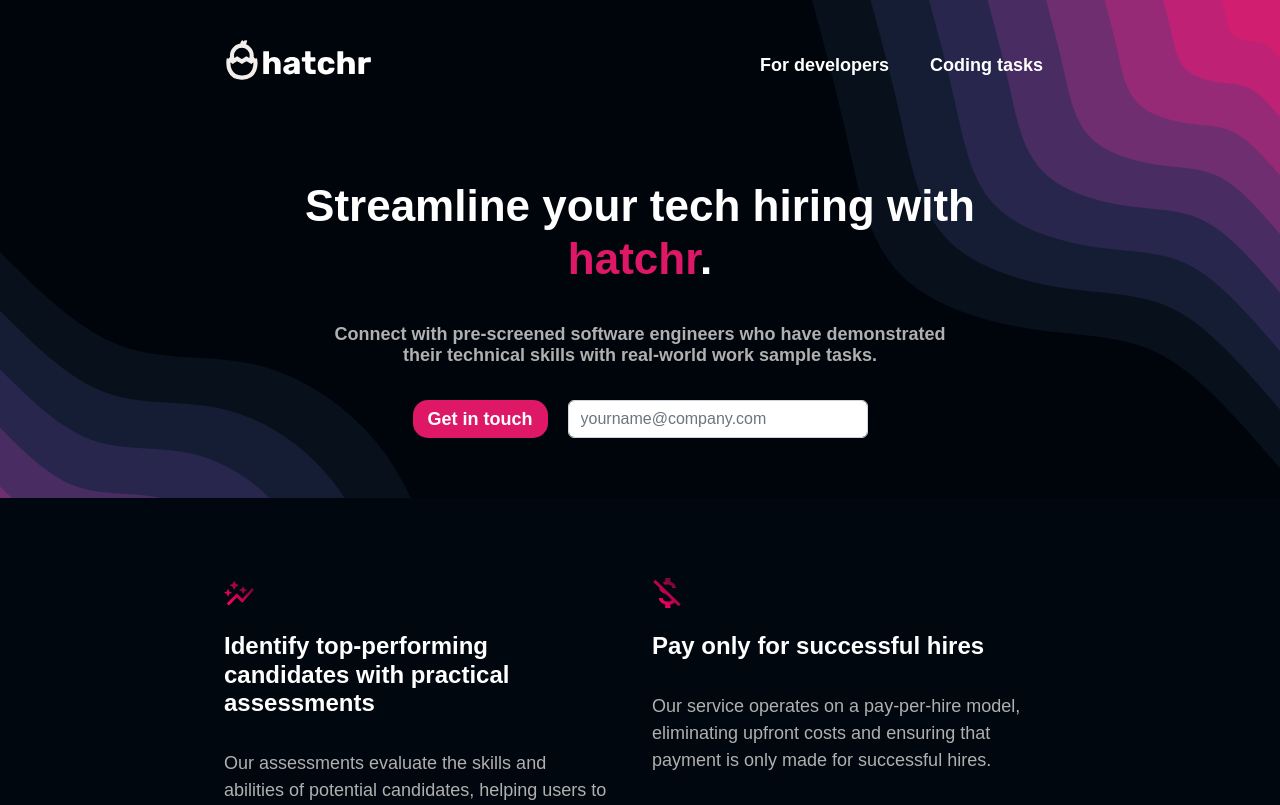
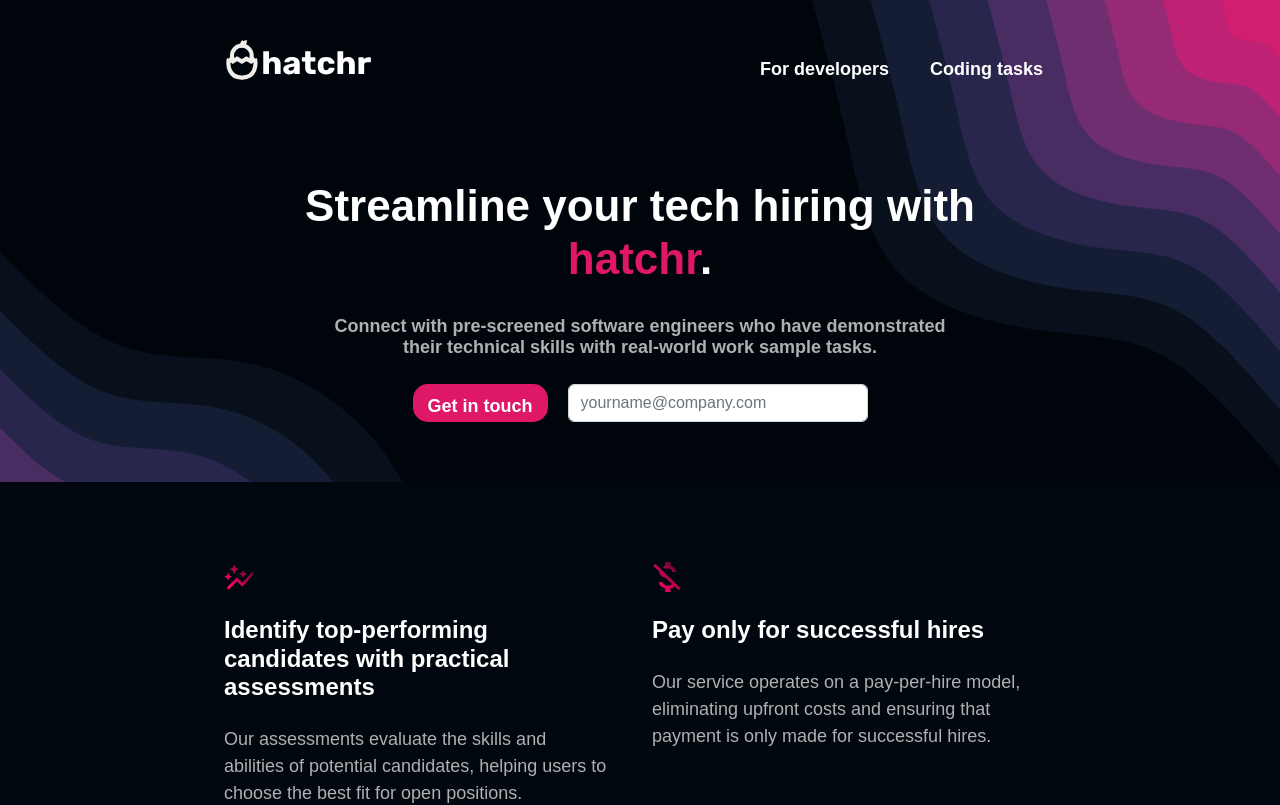
Before and after one commit to viranyidylan/hatchr-react-app, a React (Create React App) app: page /companies in a window 1280 px wide. Shown: the top 805 px of the page. Built offline with nearby package versions, Linux system fonts and the light colour scheme; a web font is replaced by a local one.

Commit message:
fixed annoying margin/padding issue with headings

```diff
--- a/src/components/Footer/Footer.css
+++ b/src/components/Footer/Footer.css
@@ -2,7 +2,7 @@
   position: relative;
   bottom: 0;
   width: 100%;
-  height: 2.5rem;
+  height: fit-content;
 }
 
 .footer-container.container {
--- a/src/index.css
+++ b/src/index.css
@@ -8,22 +8,26 @@
   font-size: 44px;
   font-weight: 600;
   color: white;
+  margin-bottom: 0;
 }
 
 :root h2 {
   font-size: 24px;
   font-weight: 600;
   color: white;
+  margin-bottom: 0;
 }
 
 :root h3 {
   font-size: 18px;
   font-weight: 600;
+  margin-bottom: 0;
 }
 
 :root p {
   font-size: 18px;
   font-weight: 400;
+  margin-bottom: 0;
 }
 
 :root span {
```
